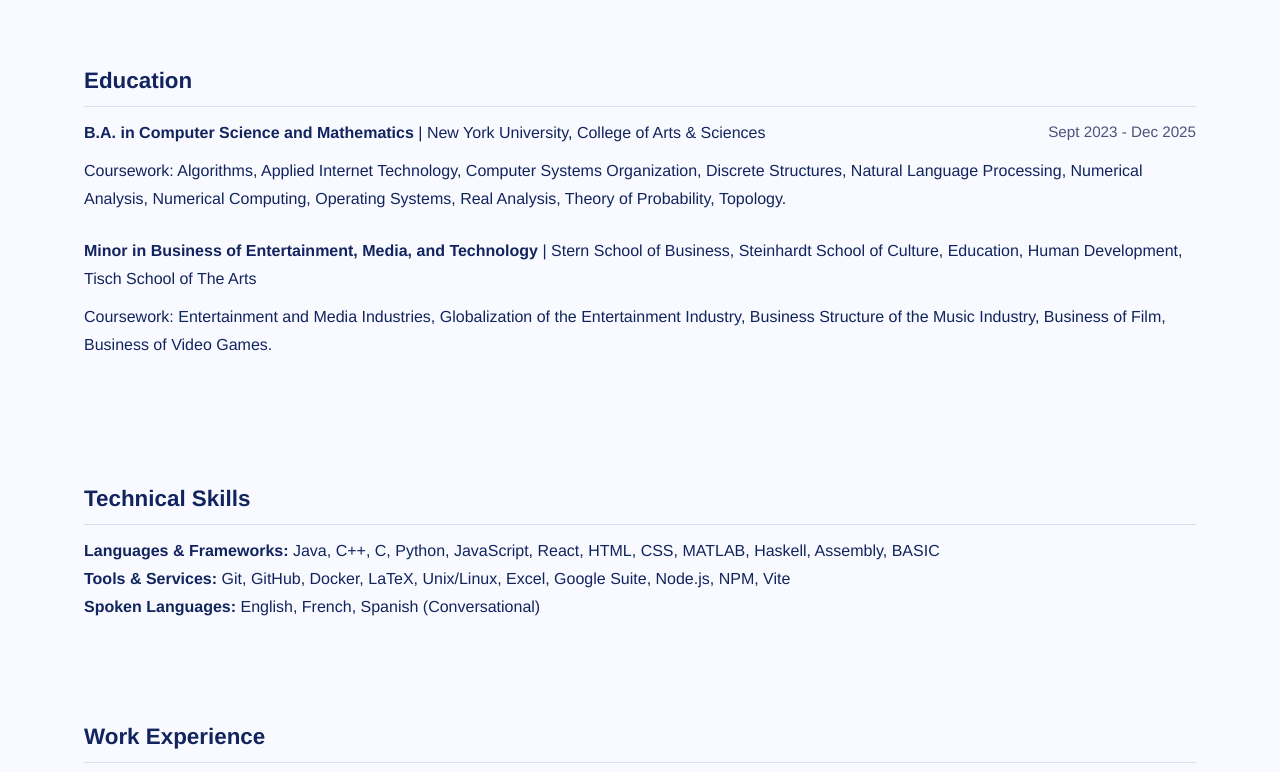
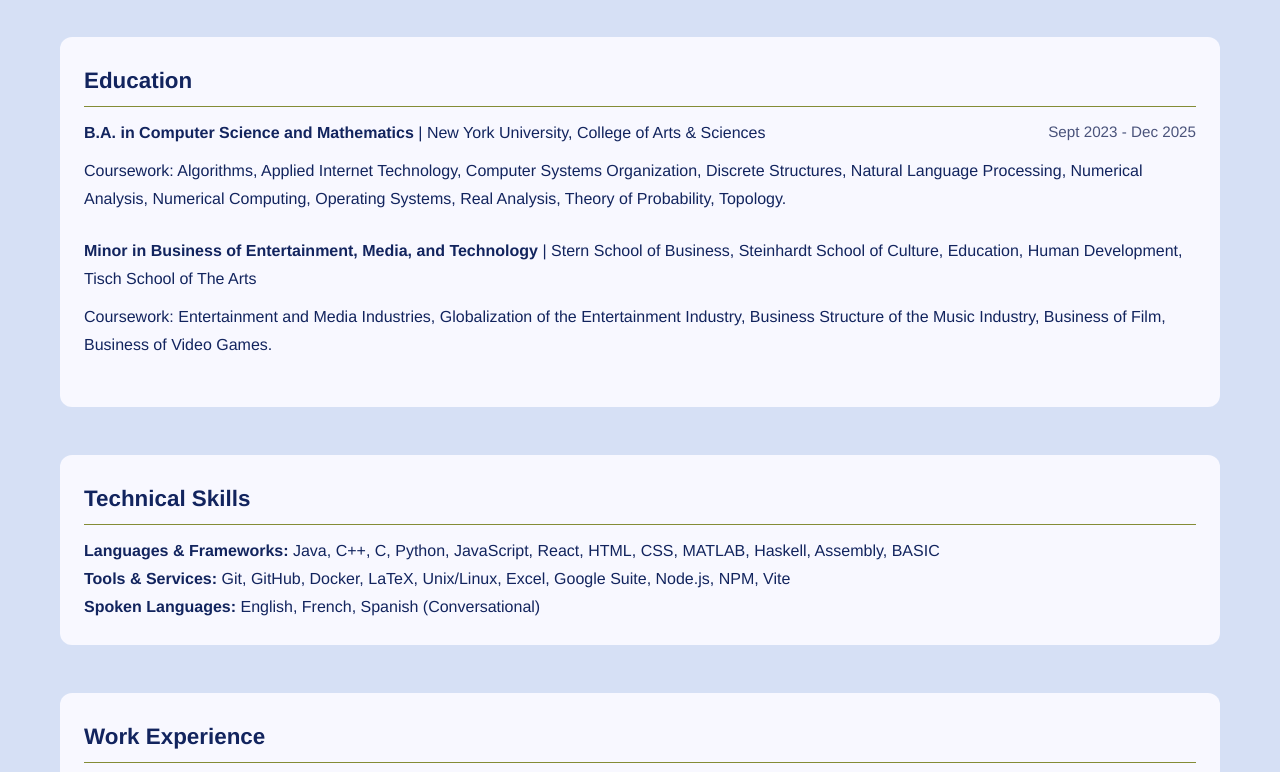
Before and after one commit to juliettemangon2/juliettemangon.com, a plain HTML site: page resume.html in a window 1280 px wide. Shown: the part 197-969 px from the top of the page. Drawn offline with Linux system fonts and the light colour scheme.

Commit message:
Update resume.html

```diff
--- a/resume.html
+++ b/resume.html
@@ -6,12 +6,12 @@
   <link rel="icon" href="favicon.ico" type="image/x-icon" />
   <style>
     :root {
-      --bg: #f8f8ff;
+      --bg: #d6e0f5;
       --text: #12245e;
       --accent: #4a537b;
       --highlight: #fffff0;
-      --softblue: #d6e0f5;
-      --softgray: #f8faff;
+      --softblue: #848c36;
+      --softgray: #f8f8ff;
     }
 
     * {
```
